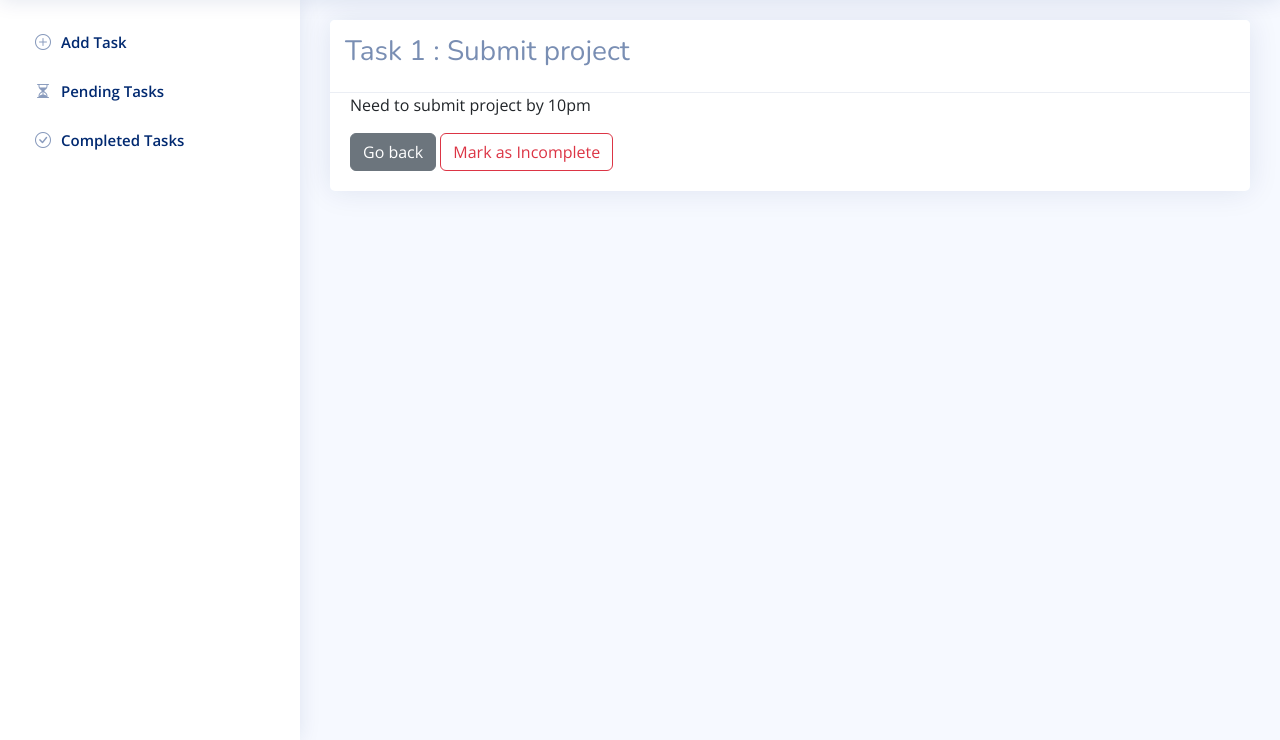
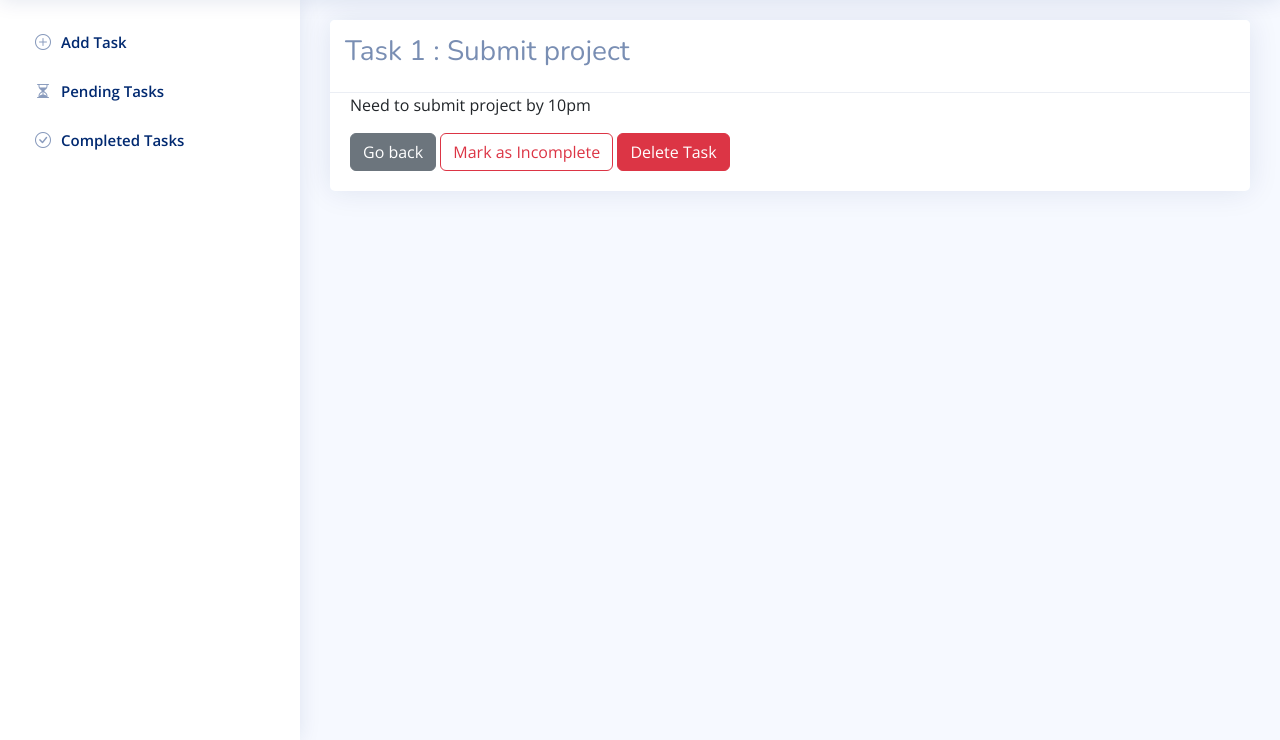
Before and after one commit to yadhukrishnx/jaldhi_task_manager, a Django app: page /task/1/ in a window 1280 px wide. Shown: the part 60-800 px from the top of the page. Run offline with Django 5.2, Linux system fonts and the light colour scheme; data comes from the database, SQL or seed files in the repository; both versions use the stored data as it was after the commit; some libraries are stand-ins or nearby versions.

Commit message:
Feature Update : Delete task

```diff
--- a/baseapp/urls.py
+++ b/baseapp/urls.py
@@ -8,4 +8,6 @@ urlpatterns = [
    path("completedtask",views.completedtask,name="completedtask"),
    path("task/<int:pk>/",views.taskdetails,name="taskdetails"),
    path("completetask/<int:pk>/",views.completetask,name="completetask"),
+   path("deletetask/<int:pk>/",views.deletetask,name="deletetask"),
+   path("confirmdelete/<int:pk>/",views.confirmdelete,name="confirmdelete"),
 ]
--- a/baseapp/views.py
+++ b/baseapp/views.py
@@ -40,3 +40,14 @@ def completetask(request, pk):
         task.save()
         return redirect('listtask')
     return redirect('listtask')
+
+def deletetask(request, pk):
+    task = get_object_or_404(Task, pk=pk)
+    return render(request, 'deletetask.html', {'task': task})
+
+def confirmdelete(request, pk):
+    task = get_object_or_404(Task, pk=pk)
+    if request.method == "POST":
+        task.delete()
+        return redirect('completedtask')
+    return redirect('completedtask')
--- a/templates/taskdetails.html
+++ b/templates/taskdetails.html
@@ -16,12 +16,15 @@
 
     <form method="post" action="{% url 'completetask' task.pk %}">
         {% csrf_token %}
+
+        {% if not task.is_completed %}
         <a href="{% url 'listtask' %}" class="btn btn-secondary">Go back</a>
-        {% if not task.is_completed %}
         <button type="submit" class="btn btn-success">Mark as Completed</button>
         {% endif %}
         {% if  task.is_completed %}
+        <a href="{% url 'completedtask' %}" class="btn btn-secondary">Go back</a>
         <button type="submit" class="btn btn-outline-danger">Mark as Incomplete</button>
+        <a href="{% url 'deletetask' task.no  %}" class="btn btn-danger">Delete Task</a>
         {% endif %}
       </form>
 </div>
```
Also changed, not shown: templates/deletetask.html (added, +28 -0 lines), db.sqlite3.
